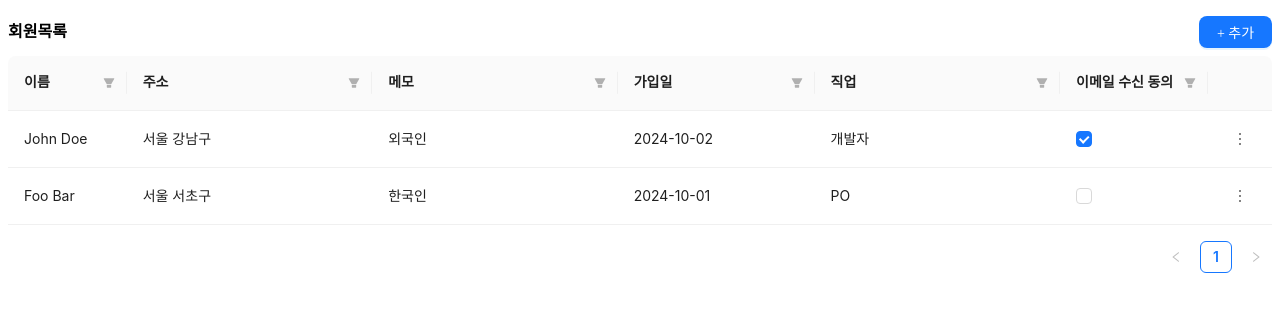
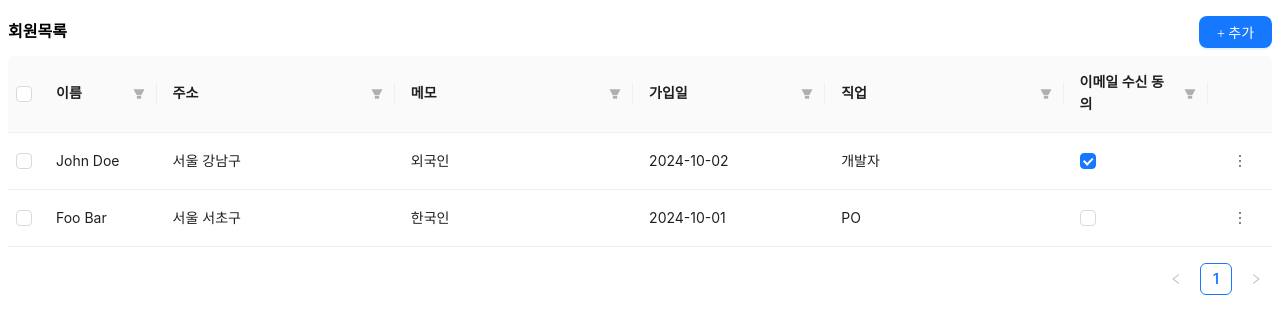
Before and after one commit to limbin1169/signup_table, a React (Vite) app: page / in a window 1280 px wide. Shown: the top 334 px of the page. Built offline with nearby package versions, Linux system fonts and the light colour scheme.

Commit message:
feat: rows 다중 선택 추가, 다중선택시 삭제만 가능하도록 수정

```diff
--- a/src/components/RecordTable.tsx
+++ b/src/components/RecordTable.tsx
@@ -5,6 +5,7 @@ import { styled } from "styled-components";
 import { FieldModel, RecordModel } from "../models";
 import { Observer } from "mobx-react";
 import { toJS } from "mobx";
+import { useState } from "react";
 
 interface RecordTableProps {
   records: RecordModel[];
@@ -18,7 +19,7 @@ export const RecordTable: React.FC<RecordTableProps> = ({
   onEdit,
 }) => {
   const { recordStore } = useCoreStore();
-
+  const [current, setCurrent] = useState<Partial<RecordModel>[]>([]);
   const getColumnWidth = (fieldId: string) => {
     switch (fieldId) {
       case "id":
@@ -46,11 +47,22 @@ export const RecordTable: React.FC<RecordTableProps> = ({
         onEdit(record);
         break;
       case "delete":
-        recordStore.removeRecord(record.id);
+        if (current.length > 1) {
+          recordStore.removeRecords(current);
+        } else {
+          recordStore.removeRecord(record.id);
+        }
+
         break;
       default:
         break;
     }
+  };
+
+  const rowSelection = {
+    onChange: (selectedRowKeys: React.Key[], selectedRows: RecordModel[]) => {
+      setCurrent(selectedRows);
+    },
   };
 
   return (
@@ -110,6 +122,7 @@ export const RecordTable: React.FC<RecordTableProps> = ({
                     key: "edit",
                     label: "수정",
                     onClick: () => handleMenuClick("edit", record),
+                    disabled: current.length !== 0,
                   },
                   {
                     key: "delete",
@@ -131,7 +144,14 @@ export const RecordTable: React.FC<RecordTableProps> = ({
 
         const columns = [...fieldColumns, actionColumn];
 
-        return <Table columns={columns} dataSource={dataSource} rowKey="id" />;
+        return (
+          <Table
+            columns={columns}
+            dataSource={dataSource}
+            rowSelection={{ type: "checkbox", ...rowSelection }}
+            rowKey="id"
+          />
+        );
       }}
     </Observer>
   );
--- a/src/stores/RecordStore.ts
+++ b/src/stores/RecordStore.ts
@@ -1,4 +1,4 @@
-import { makeAutoObservable } from "mobx";
+import { makeAutoObservable, transaction } from "mobx";
 import {
   columnFields,
   FieldModel,
@@ -42,4 +42,15 @@ export class RecordStore {
   removeRecord(id: string) {
     this._records = this._records.filter((record) => record.id !== id);
   }
+
+  removeRecords(data: Partial<RecordModel>[]) {
+    if (!data.length) return;
+
+    const targets = data.map((record) => record.id);
+    transaction(() => {
+      this._records = this._records.filter(
+        (record) => !targets.includes(record.id)
+      );
+    });
+  }
 }
```
Also changed, not shown: 1 other file (tests, documents, lock files or other folders).
